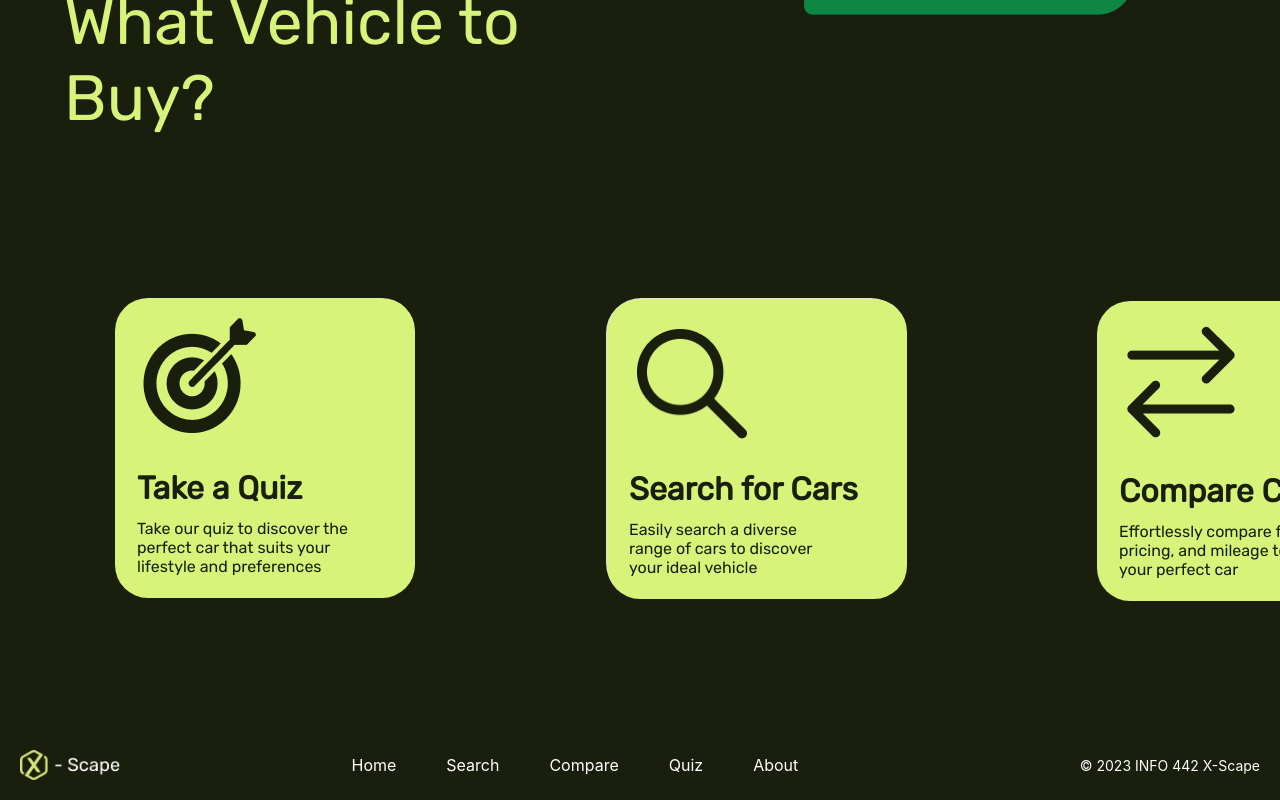
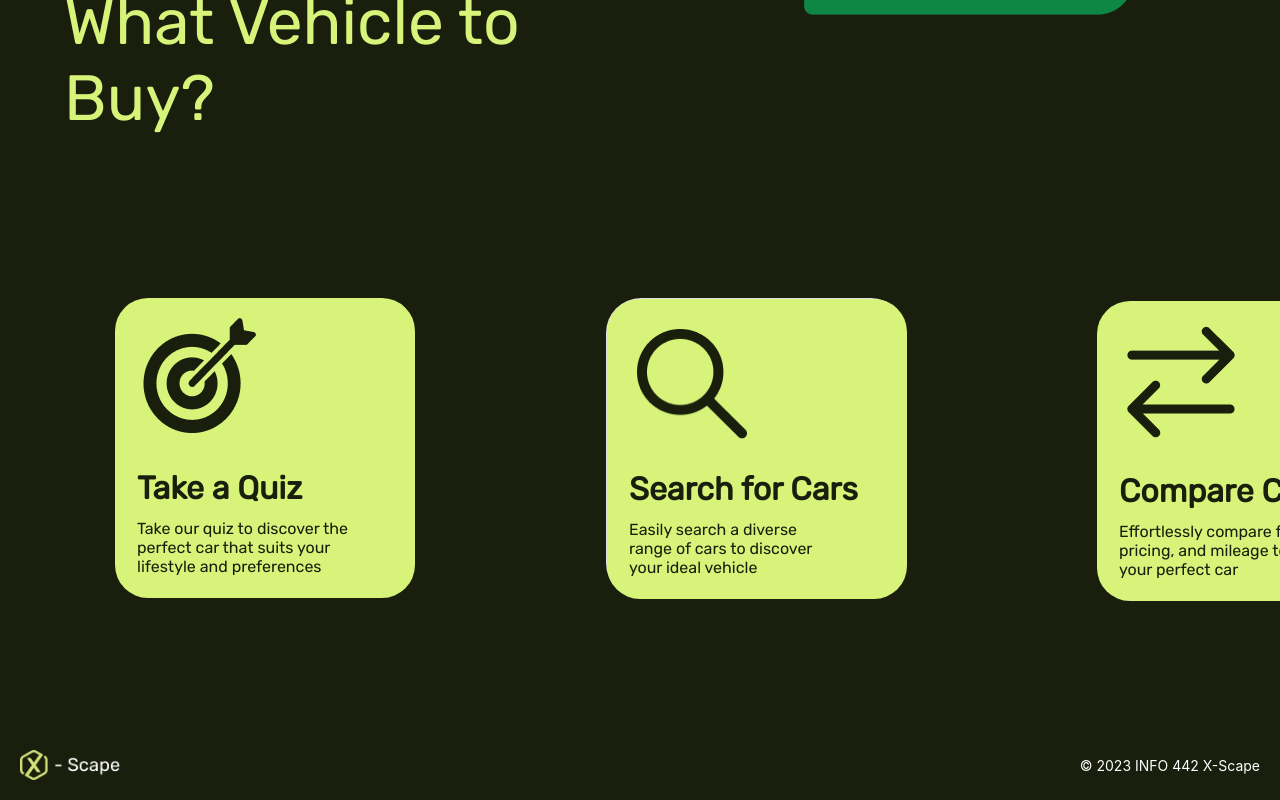
Before and after one commit to UW-INFO442-AU23/sus-city, a React (Create React App) app: page / in a window 1280 px wide. Shown: the part 3198-3998 px from the top of the page. Built offline with nearby package versions, Linux system fonts and the light colour scheme.

Commit message:
removed footer links

```diff
--- a/src/components/Navbar/navbar.js
+++ b/src/components/Navbar/navbar.js
@@ -64,13 +64,6 @@ function Navbar() {
 				<div class="footer-logo">
 					<img src="logo.png" alt="Logo" />
 				</div>
-				<div class="footer-links">
-					<NavLink to="/">Home</NavLink>
-					<NavLink to="/Search">Search</NavLink>
-					<NavLink to="/Compare">Compare</NavLink>
-					<NavLink to="/Quiz">Quiz</NavLink>
-					<NavLink to="/About">About</NavLink>
-				</div>
 				<div class="footer-info">
 					<span>&copy; 2023 INFO 442 X-Scape</span>
 				</div>
--- a/src/index.css
+++ b/src/index.css
@@ -23,13 +23,6 @@ html{
 .footer-logo img {
 	max-width: 100px;
 	/* Adjust the size of the logo */
-}
-
-.footer-links a {
-	color: var(--secondary-color);
-	margin-right: 50px;
-	/* Adjust the spacing between links */
-	text-decoration: none;
 }
 
 .footer-info span {
```
